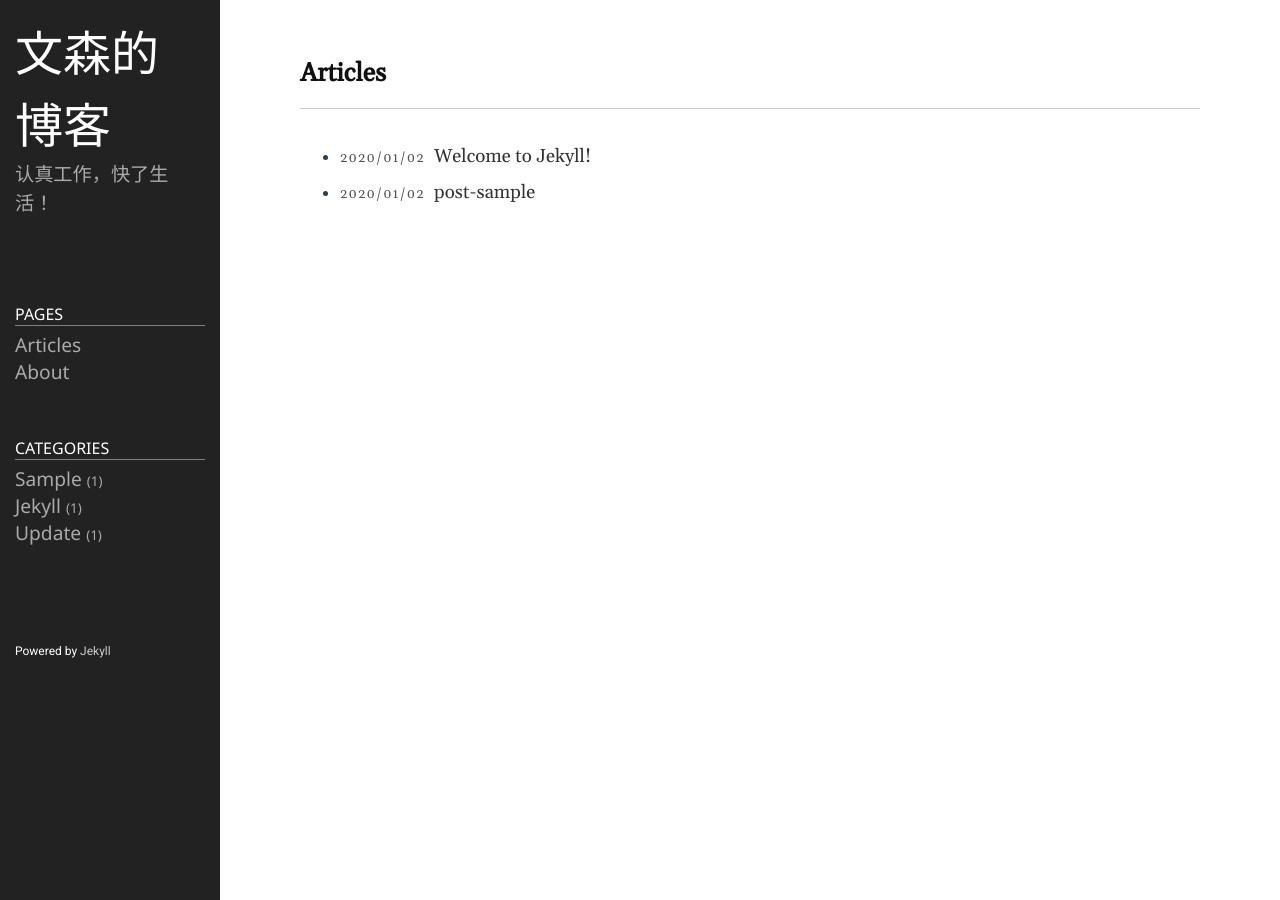
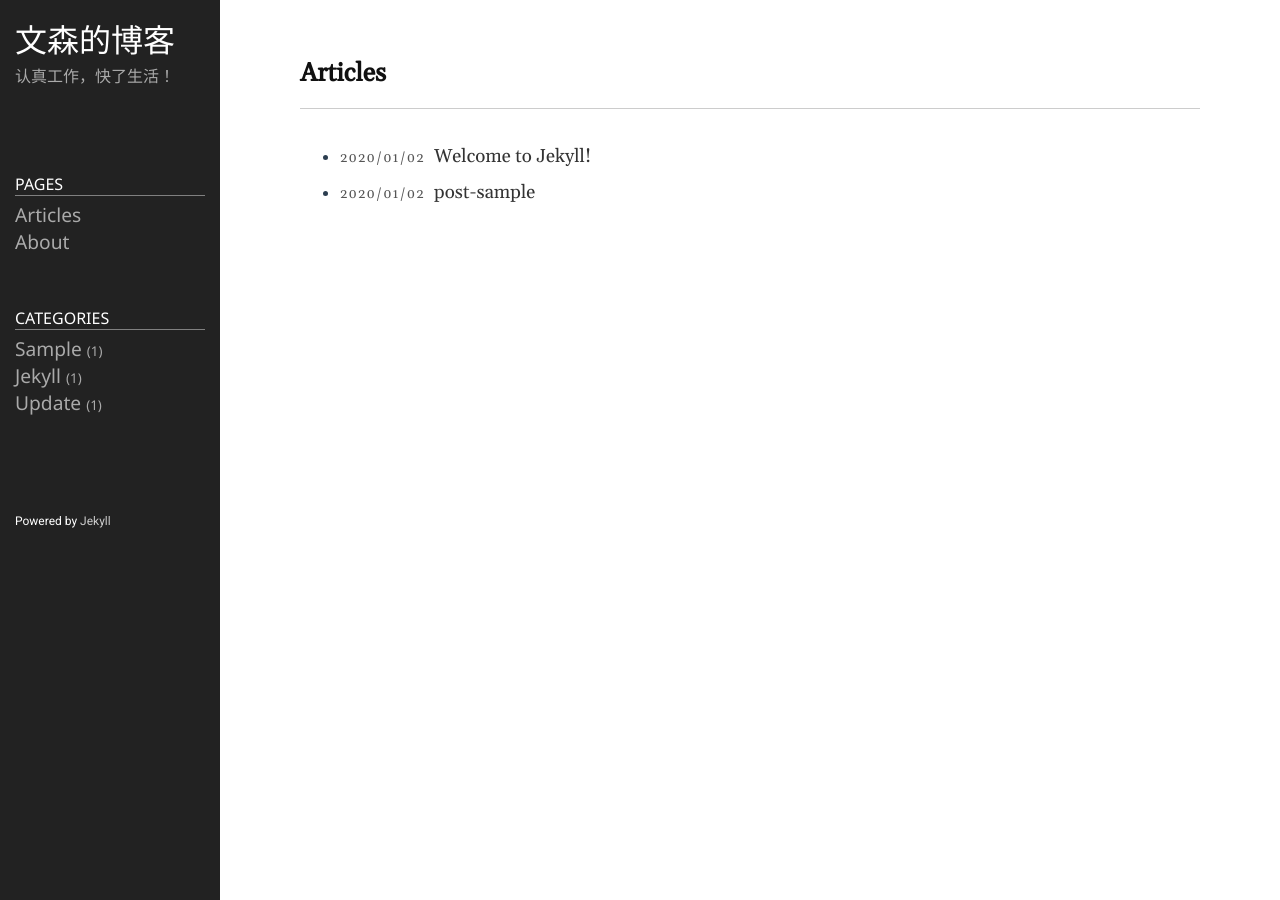
Before and after one commit to Vincent-0112/Vincent-0112.github.io, a Jekyll site: the page built from index.md, in a window 1280 px wide. Built offline with Jekyll 4.4.1, drawn with Linux system fonts in a browser that asks for light colours.

Commit message:
Update style.css

```diff
--- a/public/css/style.css
+++ b/public/css/style.css
@@ -112,13 +112,13 @@ code {
 }
 
 .sidebar-brand > a {
-	font-size: 300%;
+	font-size: 200%;
 	font-family: 'Gelasio';
 	color: #fff;
 }
 
 .lead {
-	font-size: 120%;
+	font-size: 100%;
 	color: #aaa;
 }
 
```
